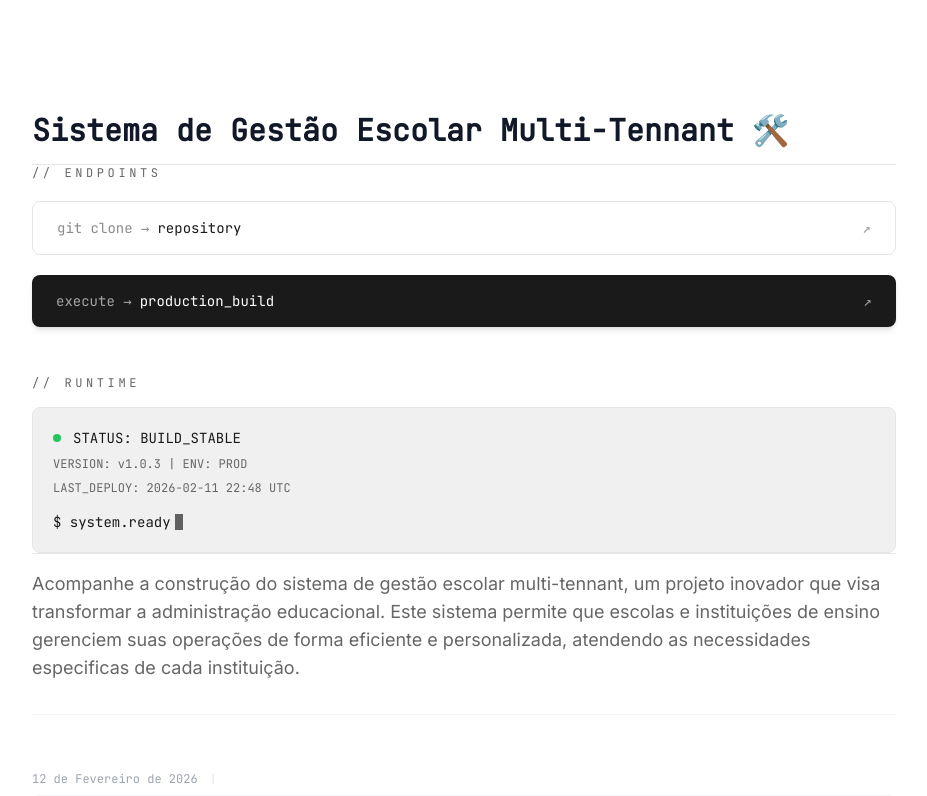
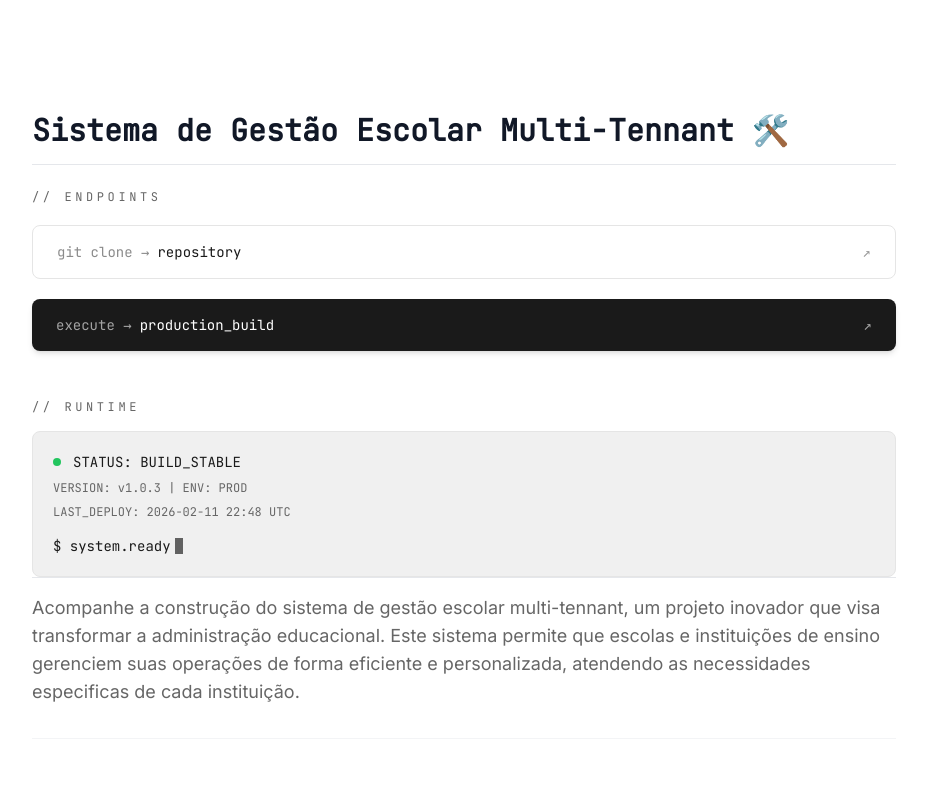
Before and after one commit to delcioleonardorofino/Journal, a Flask app: page /multitenant in a window 1280 px wide. Shown: the part 66-862 px from the top of the page, without its empty margins (176-1103 px from the left). Run offline with Flask 3, Linux system fonts and the light colour scheme; some libraries are stand-ins or nearby versions.

Commit message:
Atualizar o multitennant.html

```diff
--- a/backend/templates/multitennant.html
+++ b/backend/templates/multitennant.html
@@ -10,7 +10,7 @@
         <h1 class="text-2xl font-mono font-bold text-gray-900 mb-4 md:text-3xl">Sistema de Gestão Escolar Multi-Tennant 🛠️</h1>
 <hr>
 
-<section class="flex flex-col gap-12">
+<section class="flex flex-col gap-12 mt-6">
 
     <!-- LINKS -->
     <div class="flex flex-col gap-5">
@@ -80,6 +80,7 @@
     </div>
 
 </section>
+
         <hr>
 
         <p class="mt-4 text-base font-body text-text-muted leading-relaxed md:text-lg">
```
